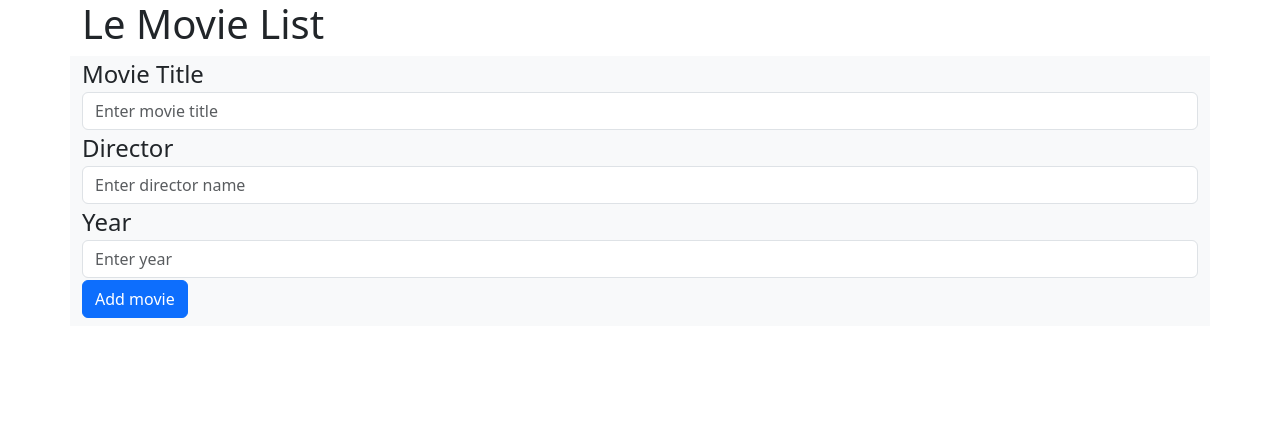
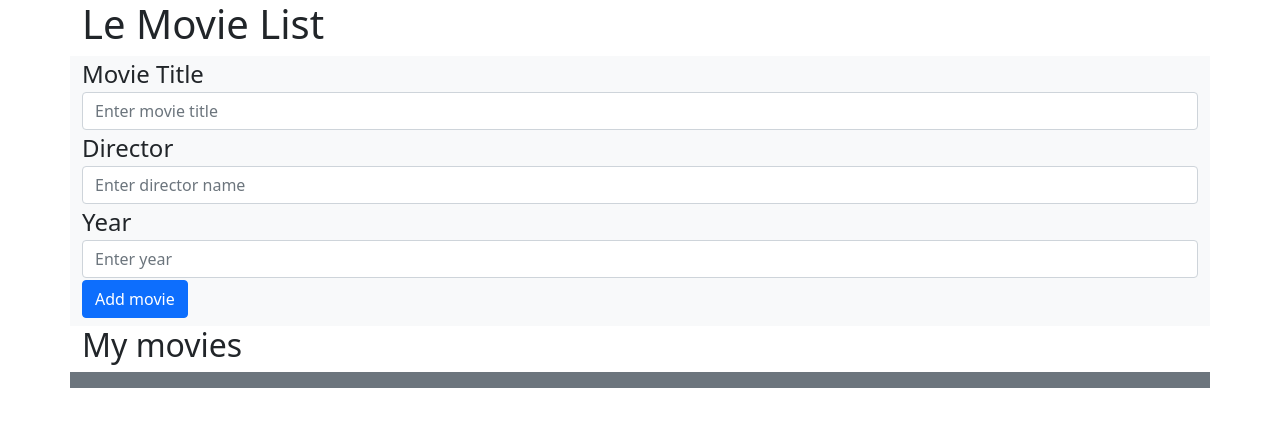
Before and after one commit to Chopper1337/WebProg, an Angular app: page / in a window 1280 px wide. Shown: the top 426 px of the page. Built offline with nearby package versions, Linux system fonts and the light colour scheme.

Commit message:
Completed worksheet

```diff
--- a/package.json
+++ b/package.json
@@ -18,6 +18,7 @@
     "@angular/platform-browser": "~13.2.0",
     "@angular/platform-browser-dynamic": "~13.2.0",
     "@angular/router": "~13.2.0",
+    "bootstrap": "^5.1.3",
     "rxjs": "~7.5.0",
     "tslib": "^2.3.0",
     "zone.js": "~0.11.4"
--- a/src/app/app.component.html
+++ b/src/app/app.component.html
@@ -3,4 +3,5 @@
 <h1>Le Movie List</h1>
 <app-add-movie></app-add-movie>
 </div>
+<app-list-movies></app-list-movies>
 </html>
--- a/src/app/app.component.ts
+++ b/src/app/app.component.ts
@@ -7,11 +7,5 @@ import { MovieService } from './movie.service';
   styleUrls: ['./app.component.css']
 })
 export class AppComponent {
-  movies=[{}];
-  constructor(private movieService: MovieService){}
 
-  ngOnInit() {
-    this.movies = this.movieService.getMovies();
-    console.log(this.movies);
-  }
 }
--- a/src/app/list-movies/list-movies.component.html
+++ b/src/app/list-movies/list-movies.component.html
@@ -1 +1,17 @@
-<p>list-movies works!</p>
+<div class="container">
+    <h2>My movies</h2>
+</div>
+
+<div class="container bg-secondary text-white pt-3 mb-1">
+    <div class="row align-items">
+        <div class="col-sm-6">
+            {{movies.title}}
+        </div>
+        <div class="col-sm-4">
+            {{movies.director}}
+        </div>
+        <div class="col-sm-2">
+            {{movies.year}}
+        </div>
+    </div>
+</div>
--- a/src/app/list-movies/list-movies.component.ts
+++ b/src/app/list-movies/list-movies.component.ts
@@ -1,4 +1,5 @@
 import { Component, OnInit } from '@angular/core';
+import { MovieService } from '../movie.service';
 
 @Component({
   selector: 'app-list-movies',
@@ -6,10 +7,13 @@ import { Component, OnInit } from '@angular/core';
   styleUrls: ['./list-movies.component.css']
 })
 export class ListMoviesComponent implements OnInit {
+  movies=[] as any;
 
-  constructor() { }
+  constructor(private movieService: MovieService){ }
 
-  ngOnInit(): void {
+  ngOnInit(){
+    this.movies = this.movieService.getMovies();
+    console.log(this.movies)
   }
 
 }
```
Also changed, not shown: 1 other file (tests, documents, lock files or other folders).
